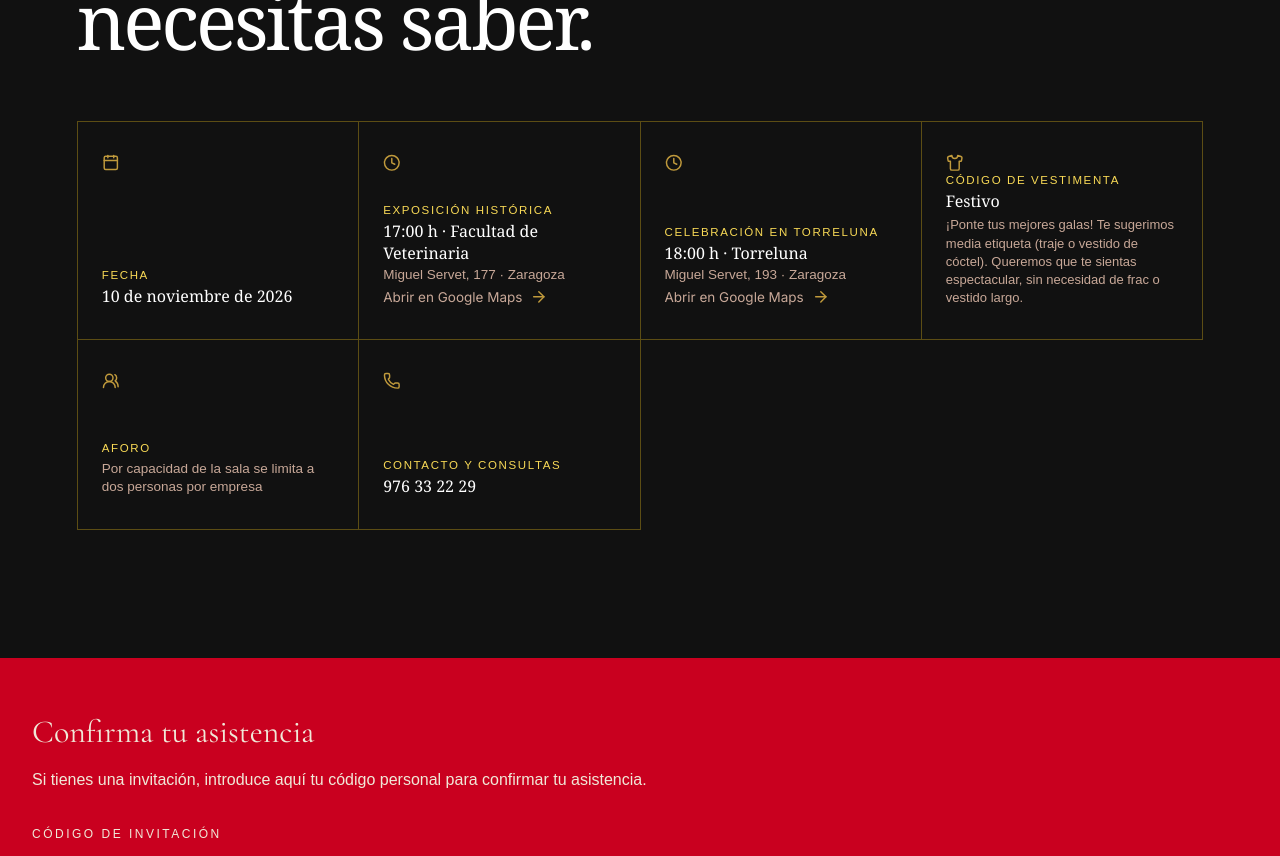
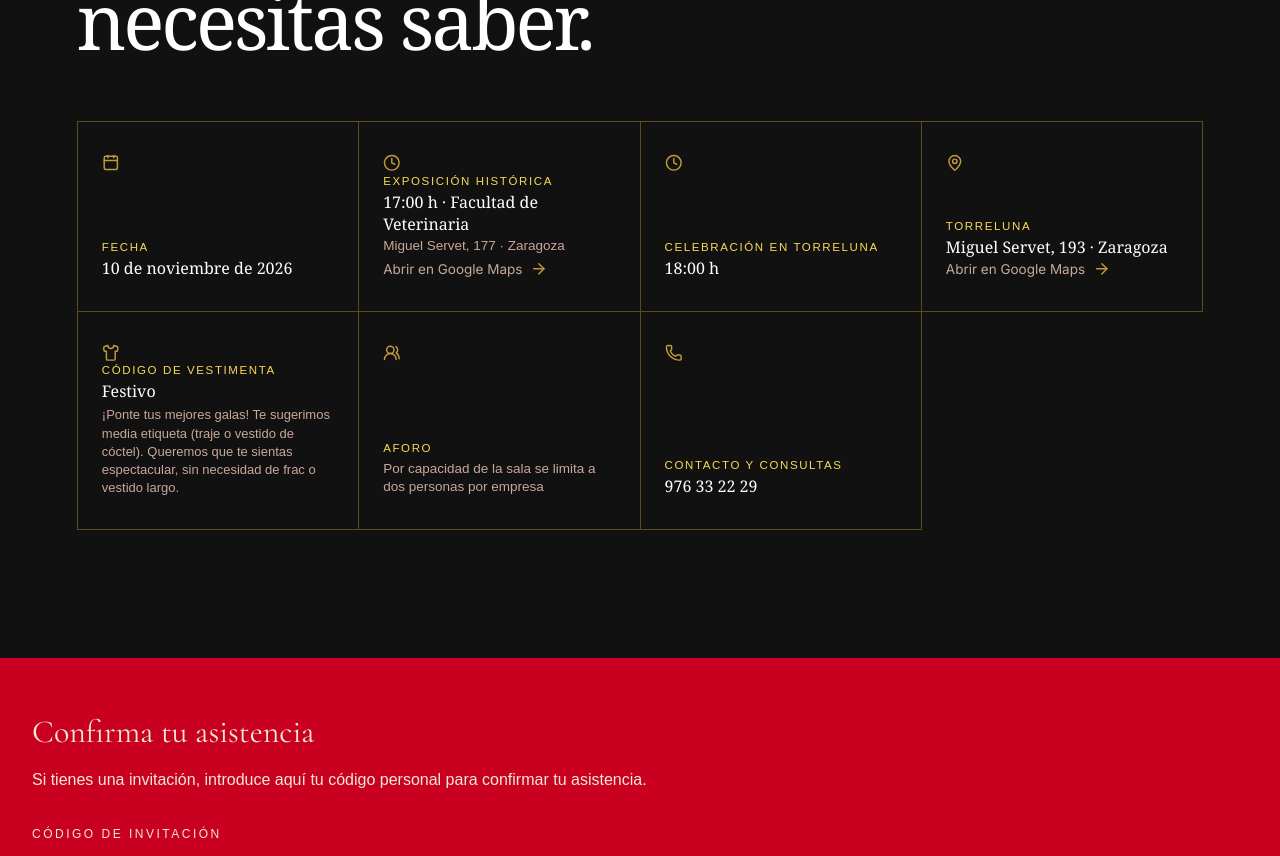
Before and after one commit to Tsuki-byte/Aniversario, a React (Vite) app: page / in a window 1280 px wide. Shown: the part 7460-8316 px from the top of the page. Built offline with nearby package versions, Linux system fonts and the light colour scheme; no server answers; the database is empty.

Commit message:
style: revert merge of Torreluna cells

```diff
--- a/src/App.jsx
+++ b/src/App.jsx
@@ -474,8 +474,12 @@ export default function App() {
           <article>
             <Clock size={24} aria-hidden="true" />
             <span>Celebración en Torreluna</span>
-            <strong>18:00 h · Torreluna</strong>
-            <p style={{ fontSize: '13.5px', color: 'var(--text-wine-sub)', lineHeight: '1.4', marginTop: '2px', marginBottom: '2px' }}>Miguel Servet, 193 · Zaragoza</p>
+            <strong>18:00 h</strong>
+          </article>
+          <article>
+            <MapPin size={24} aria-hidden="true" />
+            <span>Torreluna</span>
+            <strong>Miguel Servet, 193 · Zaragoza</strong>
             <a href="https://maps.app.goo.gl/jver8wG8urWqLjdk8?g_st=ic" target="_blank" rel="noreferrer" style={{ display: 'inline-flex', alignItems: 'center', gap: '8px', fontSize: '13.5px', color: 'var(--text-wine-sub)', textDecoration: 'none', marginTop: '2px', textTransform: 'none', fontFamily: 'Inter, sans-serif', lineHeight: '1.4', fontWeight: 'normal' }}>
               Abrir en Google Maps <ArrowRight size={16} aria-hidden="true" />
             </a>
```
